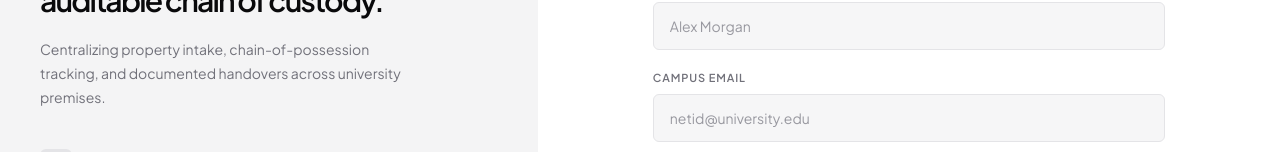
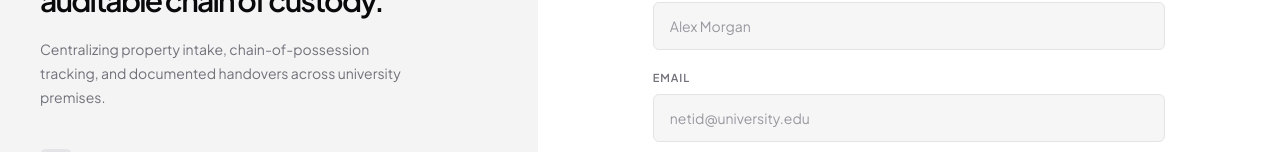
Before and after one commit to SawZiDunn/trackback-fe, a Next.js app: page /auth/register in a window 1280 px wide. Shown: the part 287-439 px from the top of the page. Built offline with nearby package versions, Linux system fonts and the light colour scheme; no server answers; a web font is replaced by a local one.

Commit message:
fix:remove unused

```diff
--- a/src/app/login/page.tsx
+++ /dev/null
@@ -1,5 +0,0 @@
-import { LoginPage } from "@/modules/auth/pages/LoginPage";
-
-export default function Page() {
-  return <LoginPage />;
-}
--- a/src/app/reset-password/page.tsx
+++ /dev/null
@@ -1,5 +0,0 @@
-import { ResetPasswordPage } from "@/modules/auth/pages/ResetPasswordPage";
-
-export default function Page() {
-  return <ResetPasswordPage />;
-}
--- a/src/modules/auth/components/RegisterForm.tsx
+++ b/src/modules/auth/components/RegisterForm.tsx
@@ -48,7 +48,7 @@ export function RegisterForm() {
     <form className="space-y-5" onSubmit={handleSubmit}>
       <AuthField label="Full name" name="name" placeholder="Alex Morgan" />
       <AuthField
-        label="Campus email"
+        label="Email"
         name="email"
         placeholder="netid@university.edu"
         type="email"
```
